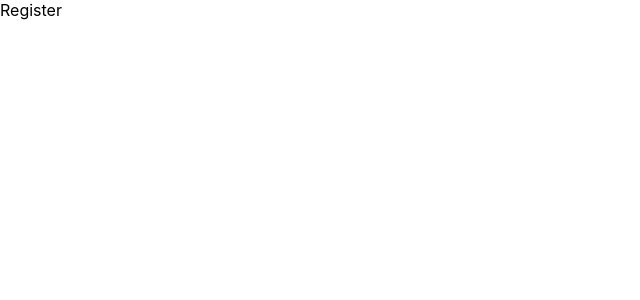
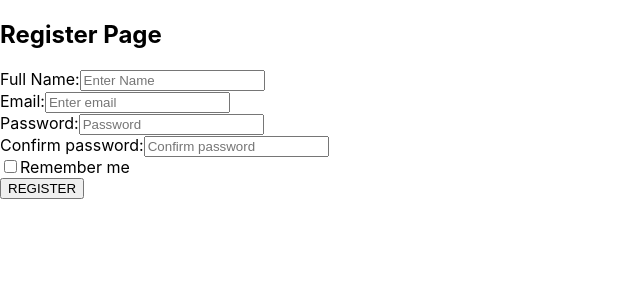
Before and after one commit to tanishaa17/Tummoc-assignment, a React (Create React App) app in the folder user-authentication-app/: page /register in a window 1280 px wide. Shown: the top 300 px of the page, without its empty margins (0-640 px from the left). Built offline with nearby package versions, Linux system fonts and the light colour scheme.

Commit message:
login/signup basic structure created

```diff
--- a/user-authentication-app/src/Components/Login/Login.jsx
+++ b/user-authentication-app/src/Components/Login/Login.jsx
@@ -1,7 +1,39 @@
-import React from 'react'
+import React, { useState } from "react";
+import '../Login/Login.css'
+export const Login = () => {
+  const [email, setEmail] = useState("");
+  const [password, setPassword] = useState("");
+  return (
+    <form id="loginForm">
+      <h2 >Login Page</h2>
 
-export const Login = () => {
-  return (
-    <div>Login</div>
+      <div>
+        <label>
+          Email:
+        </label>
+        <input type="email" placeholder="Enter email" required value={email} onChange={(e) => { setEmail(e.target.value) }} />
+      </div>
+      <div >
+        <label >
+          Password:
+        </label>
+        <input type="password" placeholder="Password" required value={password} onChange={(e) => { setPassword(e.target.value) }} />
+      </div>
+
+      <div>
+        <label>
+          <input type="checkbox" />
+          <span >
+            Remember me
+          </span>
+        </label>
+      </div>
+
+      <div>
+        <button type="button">
+          LOGIN
+        </button>
+      </div>
+    </form>
   )
-}
+};
--- a/user-authentication-app/src/Components/Register/Register.jsx
+++ b/user-authentication-app/src/Components/Register/Register.jsx
@@ -1,7 +1,68 @@
-import React from 'react'
+import React, { useState } from "react";
+import '../Register/Register.css'
 
 export const Register = () => {
+  const [name, setName] = useState("");
+  const [email, setEmail] = useState("");
+  const [password, setPassword] = useState("");
+  const [confirmPassword, setConfirmPassword] = useState("");
+
+  const register = () => {
+    if (password !== confirmPassword) {
+      alert(`Password doesn't match`)
+    } else {
+      const userData = {
+        name,
+        email,
+        password
+      }
+      console.log(userData);
+    }
+  }
   return (
-    <div>Register</div>
+    <form id="registerForm">
+      <h2>Register Page</h2>
+      <div>
+        <label >
+          Full Name:
+        </label>
+        <input type="text" placeholder="Enter Name" required value={name} onChange={(e) => { setName(e.target.value) }} />
+      </div>
+
+      <div>
+        <label>
+          Email:
+        </label>
+        <input type="email" placeholder="Enter email" required value={email} onChange={(e) => { setEmail(e.target.value) }} />
+      </div>
+
+      <div >
+        <label >
+          Password:
+        </label>
+        <input type="password" placeholder="Password" required value={password} onChange={(e) => { setPassword(e.target.value) }} />
+      </div>
+
+      <div>
+        <label>
+          Confirm password:
+        </label>
+        <input type="password" placeholder="Confirm password" required value={confirmPassword} onChange={(e) => { setConfirmPassword(e.target.value) }} />
+      </div >
+
+      <div >
+        <label>
+          <input type="checkbox" />
+          <span >
+            Remember me
+          </span>
+        </label>
+      </div>
+      <div>
+        <button type="button" onClick={register}>
+          REGISTER
+        </button>
+      </div>
+    </form >
   )
-}
+};
```
